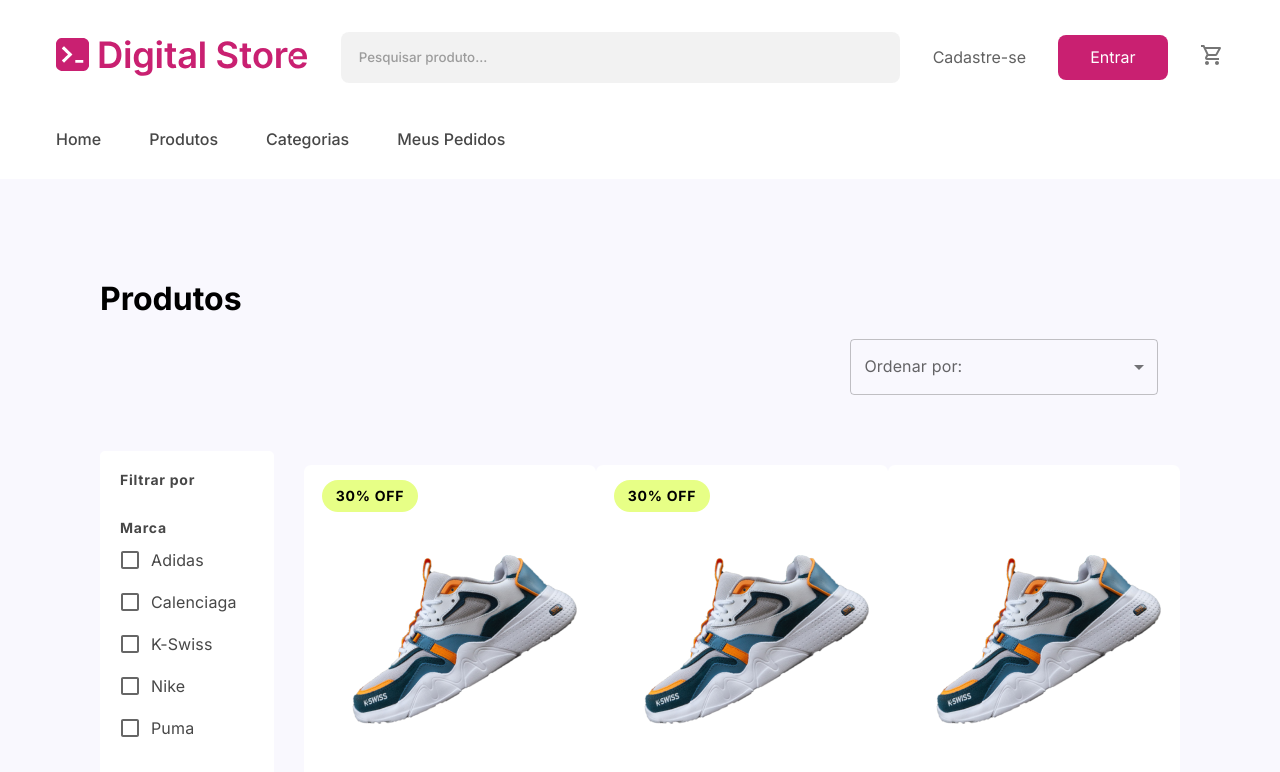
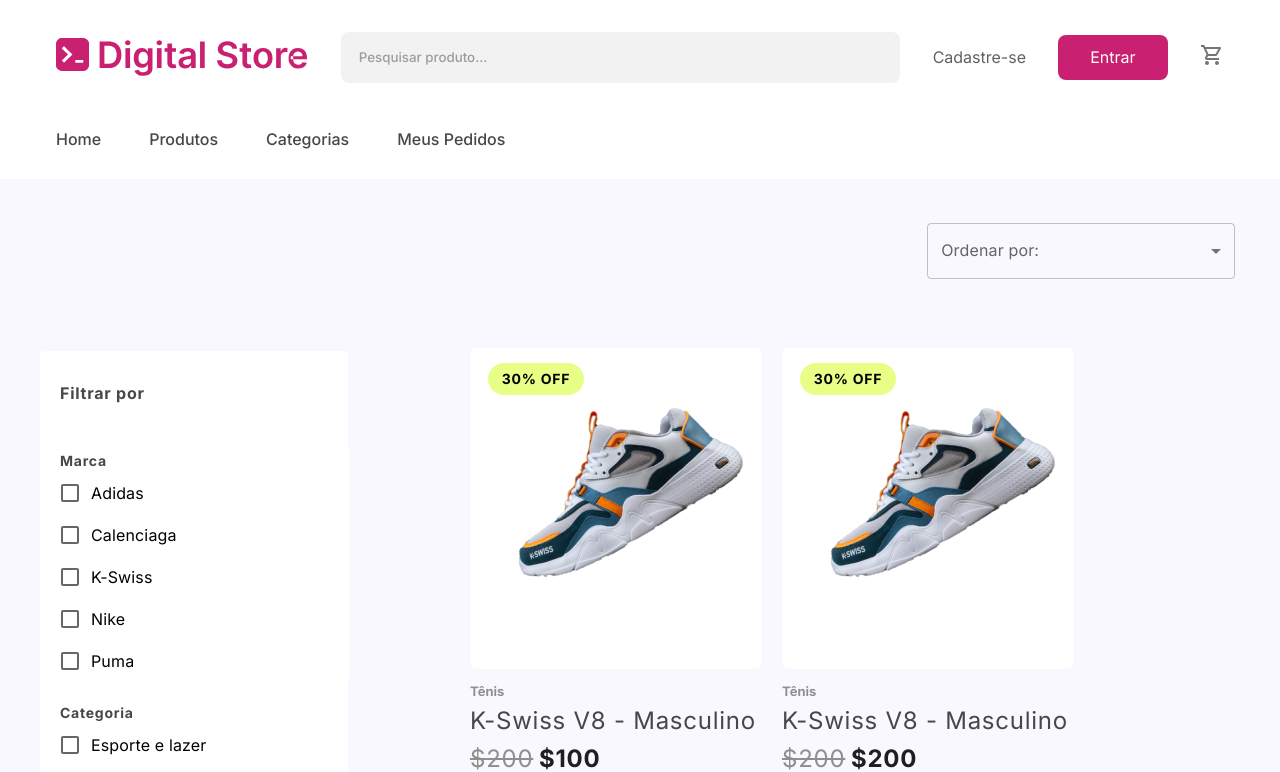
Before and after one commit to batataDripStore/dripStore, a React (Vite) app: page /produtos in a window 1280 px wide. Shown: the top 772 px of the page. Built offline with nearby package versions, Linux system fonts and the light colour scheme.

Commit message:
conforme pedido, alterei o productcard para receber as props de um array. Percorri o array com um map para que devolvesse os valore. Fiz ajustes no css pois após essa mudança, os cards apareceram tds em coluna

```diff
--- a/src/Pages/Produtos/Produtos.css
+++ b/src/Pages/Produtos/Produtos.css
@@ -1,10 +1,38 @@
-.AllGrid{
-    display: grid;
-    grid-template-columns: 1fr 3fr;
-}
-.AllMargin{
-    margin: 100px;
-}
+
 body{
     background-color: #f9f8fe;
 }
+/* .card{
+    display: flex;
+    flex-wrap: wrap;
+} */
+.AllMargin {
+    padding: 20px;
+}
+
+.content-container {
+    display: flex;
+    align-items: flex-start;
+    justify-content: space-around;
+    gap: 10%; /* Espaçamento entre FilterGroup e ProductListing */
+    margin-left: 20px;
+}
+
+.cards-container {
+    display: flex;
+    flex-wrap: wrap;
+    gap: 20px; /* Espaçamento entre os cards */
+}
+
+/* Estilização adicional para FilterGroup e cards */
+.FilterGroup {
+    flex: 0 0 200px; /* Largura fixa para FilterGroup */
+    margin-right: 40px;
+}
+
+.cards-container .products-list {
+    display: flex;
+    flex-wrap: wrap;
+    gap: 20px; /* Espaçamento entre os cards */
+    /* flex: 1;  */
+}
--- a/src/Pages/Produtos/Produtos.jsx
+++ b/src/Pages/Produtos/Produtos.jsx
@@ -9,8 +9,8 @@ import FormControl from '@mui/material/FormControl';
 import Select from '@mui/material/Select';
 import Filter from "../../componentes/Filter/Filter";
 import { FilterGroup } from "../../componentes/FilterGroup/FilterGroup";
-import { ProductGrid } from "../../ProductGrid/ProductGrid";
 import './Produtos.css'
+import { ProductListing } from "../../componentes/ProductListing/ProductListing";
 
 
 
@@ -19,15 +19,16 @@ export default function Produtos(){
     return(
         <>
         <Header />
-            <div className="AllMargin">
-                <h1>Produtos</h1>
-                        <Filter></Filter>
-                    <div className="AllGrid">
-                        <FilterGroup></FilterGroup>
-                        <ProductGrid></ProductGrid>
-                    </div>
+    <div className="AllMargin">
+        <Filter />
+        <div className="content-container">
+            <FilterGroup />
+            <div className="cards-container">
+                <ProductListing />
             </div>
-        <Footer />
+        </div>
+    </div>
+    <Footer />
         </>
     )
 }
--- a/src/ProductCard/ProductCard.css
+++ b/src/ProductCard/ProductCard.css
@@ -10,7 +10,7 @@
     width: 292px;
     height: 439px;
     /* background-color: white; */
-    margin-top: 15%;
+    margin-top: 5%;
     /* position: relative; */
 
 }
@@ -53,7 +53,7 @@
     height: 134px;
 }
 .tenisImg{
-    margin-top: 40px;
+    margin-top: 10px;
 
 }
 
@@ -88,7 +88,6 @@
     height: 38px;
     display: flex;
     flex-direction: row;
-    margin-bottom: 5%;
 }
 .descPreco{
     width: 69px;
--- a/src/ProductCard/ProductCard.jsx
+++ b/src/ProductCard/ProductCard.jsx
@@ -1,8 +1,8 @@
 import './ProductCard.css'
 import tenis from '../assets/img/Layer-1aa-2.png'
 
-import { Link } from 'react-router-dom';
-export function ProductCard({showDiscount}) {
+import { Link } from 'react-router-dom'
+export function ProductCard({name, image, price, showDiscount, title, priceDiscount}) {
 
   return (
     <>
@@ -12,26 +12,27 @@ export function ProductCard({showDiscount}) {
                 {showDiscount && (
                     <div className='discount'>
                         <p>30% OFF</p>
-            </div>)}
+                    </div>
+                )}
                 <div className='tenis'>
-                <img src={tenis} alt="" className='tenisImg' />
+                    <img src={image} alt={name} className='tenisImg' />
                 </div>
             </div>
             <Link to={"/produtos"}>
                 <section className='bottom'>
                     <div className='tit1'>
-            <p className='tit1'>Tênis</p>
+                        <p className='tit1'>{name}</p>
                     </div>
                     <div className='tit2'>
-              K-Swiss V8 - Masculino
+                        <p>{title}</p>
                     </div>
                     <Link to={"/produtos"}>
                         <div className='precos'>
                             <div className='descPreco'>
-                  <p><span>$200</span></p>
+                                <p><span>${priceDiscount}</span></p>
                             </div>
                             <div className='preco'>
-              <p>$100</p>
+                                <p>${price}</p>
                             </div>
                         </div>
                     </Link>
--- a/src/ProductGrid/ProductGrid.jsx
+++ b/src/ProductGrid/ProductGrid.jsx
@@ -1,17 +1,17 @@
-import { ProductCard } from "../ProductCard/ProductCard";
-import './ProductGrid.css'
+// import { ProductCard } from "../ProductCard/ProductCard";
+// import './ProductGrid.css'
 
 
 
-export function ProductGrid(){
-    return(
-    <>
-        <div class='styleProductGrid'>
+// export function ProductGrid(){
+//     return(
+//     <>
+//         <div class='styleProductGrid'>
 
-        {Array.from({ length: 15 }).map((_, index) => (
-        <ProductCard key={index} showDiscount={index < 2} />
-      ))}
-        </div>
-    </>
-    )
-}
+//         {Array.from({ length: 15 }).map((_, index) => (
+//         <ProductCard key={index} showDiscount={index < 2} />
+//       ))}
+//         </div>
+//     </>
+//     )
+// }
--- a/src/componentes/FilterGroup/FilterGroup.css
+++ b/src/componentes/FilterGroup/FilterGroup.css
@@ -1,14 +1,15 @@
 
 .filter_group{
 
-    max-width: 308px;
+    width: 308px;
     height: 38%;
     border-radius: 5px;
-    margin-right: 30px;
     display: flex;
     flex-direction: column;
+    justify-content: space-around;
     background-color: white;
-    margin-top: 15%;
+    margin-top: 3.5%;
+
 }
 
 .category p{
--- a/src/componentes/FilterGroup/FilterGroup.jsx
+++ b/src/componentes/FilterGroup/FilterGroup.jsx
@@ -14,9 +14,9 @@ export function FilterGroup (){
         <>
         <section className='filter_group'>
 
-                    <div className='category2'>
+                    <div>
                         <h4 className='title'>Filtrar por</h4>
-            <FormGroup sx={{marginLeft: '20px', marginBottom: '20px', backgroundColor: 'white'}}>
+            <FormGroup sx={{marginLeft: '5px', marginBottom: '20px', backgroundColor: 'white', width: '304px', paddingLeft:'15px'}}>
                 <p className='category2'>Marca</p>
                   <FormControlLabel control={<Checkbox  sx={{color: '#666666','&.Mui-checked': {color: '#C92071',},}} />} label="Adidas" />
                   <FormControlLabel control={<Checkbox  sx={{color: '#666666','&.Mui-checked': {color: '#C92071',},}} />} label="Calenciaga" />
@@ -25,14 +25,14 @@ export function FilterGroup (){
                   <FormControlLabel control={<Checkbox  sx={{color: '#666666','&.Mui-checked': {color: '#C92071',},}} />} label="Puma" />
                 </FormGroup>
                     </div>
-            <FormGroup sx={{marginLeft: '20px'}}>
+            <FormGroup sx={{marginLeft: '20px', width: '308px'}}>
                 <p className='category2'>Categoria</p>
                   <FormControlLabel control={<Checkbox  sx={{color: '#666666','&.Mui-checked': {color: '#C92071',},}} />} label="Esporte e lazer" />
                   <FormControlLabel control={<Checkbox  sx={{color: '#666666','&.Mui-checked': {color: '#C92071',},}} />} label="Casual" />
                   <FormControlLabel control={<Checkbox  sx={{color: '#666666','&.Mui-checked': {color: '#C92071',},}} />} label="Utilitário" />
                   <FormControlLabel control={<Checkbox  sx={{color: '#666666','&.Mui-checked': {color: '#C92071',},}} />} label="Corrida" />
                 </FormGroup>
-            <FormControl sx={{marginLeft: '20px'}}>
+            <FormControl sx={{marginLeft: '20px', width: '308px'}}>
                 <FormLabel id="demo-radio-buttons-group-label"><p className='category2'>Gênero</p></FormLabel>
                 <RadioGroup aria-labelledby="demo-radio-buttons-group-label"defaultValue="female"name="radio-buttons-group">
                     <FormControlLabel value="female" control={<Radio sx={{ color: '#666666', '&.Mui-checked': { color: '#C92071' } }}/>} label="Femino" />
@@ -40,7 +40,7 @@ export function FilterGroup (){
                     <FormControlLabel value="other" control={<Radio sx={{ color: '#666666', '&.Mui-checked': { color: '#C92071' } }}/>} label="Unissex" />
                 </RadioGroup>
                 </FormControl>
-                <FormControl sx={{marginLeft: '20px'}}>
+                <FormControl sx={{marginLeft: '20px',width: '308px'}}>
                 <FormLabel id="demo-radio-buttons-group-label"><p className='category2'>Estado</p></FormLabel>
                 <RadioGroup aria-labelledby="demo-radio-buttons-group-label"defaultValue="female"name="radio-buttons-group">
                     <FormControlLabel value="female" control={<Radio sx={{ color: '#666666', '&.Mui-checked': { color: '#C92071' } }}/>} label="Novo" />
--- /dev/null
+++ b/src/componentes/ProductListing/ProductListing.jsx
@@ -0,0 +1,136 @@
+
+import React from 'react';
+import { ProductCard } from '../../ProductCard/ProductCard';
+import tenis from '../../assets/img/Layer-1aa-2.png';
+
+const products = [
+    {
+        name: "Tênis",
+        image: tenis,
+        price: 100,
+        showDiscount: true,
+        title: "K-Swiss V8 - Masculino",
+        priceDiscount: 200
+    },
+    {
+        name: "Tênis",
+        image: tenis,
+        price: 200,
+        showDiscount: true,
+        title: "K-Swiss V8 - Masculino",
+        priceDiscount: 200
+    },
+    {
+        name: "Tênis",
+        image: tenis,
+        price: 300,
+        title: "K-Swiss V8 - Masculino",
+        priceDiscount: 200
+    },
+    {
+        name: "Tênis",
+        image: tenis,
+        price: 400,
+        title: "K-Swiss V8 - Masculino",
+        priceDiscount: 200
+    },
+    {
+        name: "Tênis",
+        image: tenis,
+        price: 500,
+        title: "K-Swiss V8 - Masculino",
+        priceDiscount: 200
+    },
+    {
+        name: "Tênis",
+        image: tenis,
+        price: 600,
+        title: "K-Swiss V8 - Masculino",
+        priceDiscount: 200
+    },
+    {
+        name: "Tênis",
+        image: tenis,
+        price: 700,
+        title: "K-Swiss V8 - Masculino",
+        priceDiscount: 200
+    },
+    {
+        name: "Tênis",
+        image: tenis,
+        price: 800,
+        title: "K-Swiss V8 - Masculino",
+        priceDiscount: 200
+    },
+    {
+        name: "Tênis",
+        image: tenis,
+        price: 900,
+        title: "K-Swiss V8 - Masculino",
+        priceDiscount: 200
+    },
+    {
+        name: "Tênis",
+        image: tenis,
+        price: 1000,
+        title: "K-Swiss V8 - Masculino",
+        priceDiscount: 200
+    },
+    {
+        name: "Tênis",
+        image:  tenis,
+        price: 1100,
+        title: "K-Swiss V8 - Masculino",
+        priceDiscount: 200
+    },
+    {
+        name: "Tênis",
+        image:  tenis,
+        price: 1200,
+        title: "K-Swiss V8 - Masculino",
+        priceDiscount: 200
+    },
+    {
+        name: "Tênis",
+        image:  tenis,
+        price: 1300,
+        title: "K-Swiss V8 - Masculino",
+        priceDiscount: 200
+    },
+    {
+        name: "Tênis",
+        image: tenis,
+        price: 1400,
+        title: "K-Swiss V8 - Masculino",
+        priceDiscount: 200
+    },
+    {
+        name: "Tênis",
+        image:  tenis,
+        price: 1500,
+        title: "K-Swiss V8 - Masculino",
+        priceDiscount: 200
+    }
+]
+
+
+export function ProductListing(){
+
+    return(
+        <>
+        <div className="products-list">
+            {products.map((product, index) => (
+                <ProductCard
+                    key={index}
+                    name={product.name}
+                    image={product.image}
+                    price={product.price}
+                    showDiscount={product.showDiscount}
+                    title={product.title}
+                    priceDiscount={product.priceDiscount}
+                />
+            ))}
+        </div>
+        </>
+    )
+}
```
Lines whose indentation alone changed are shown as unchanged.
